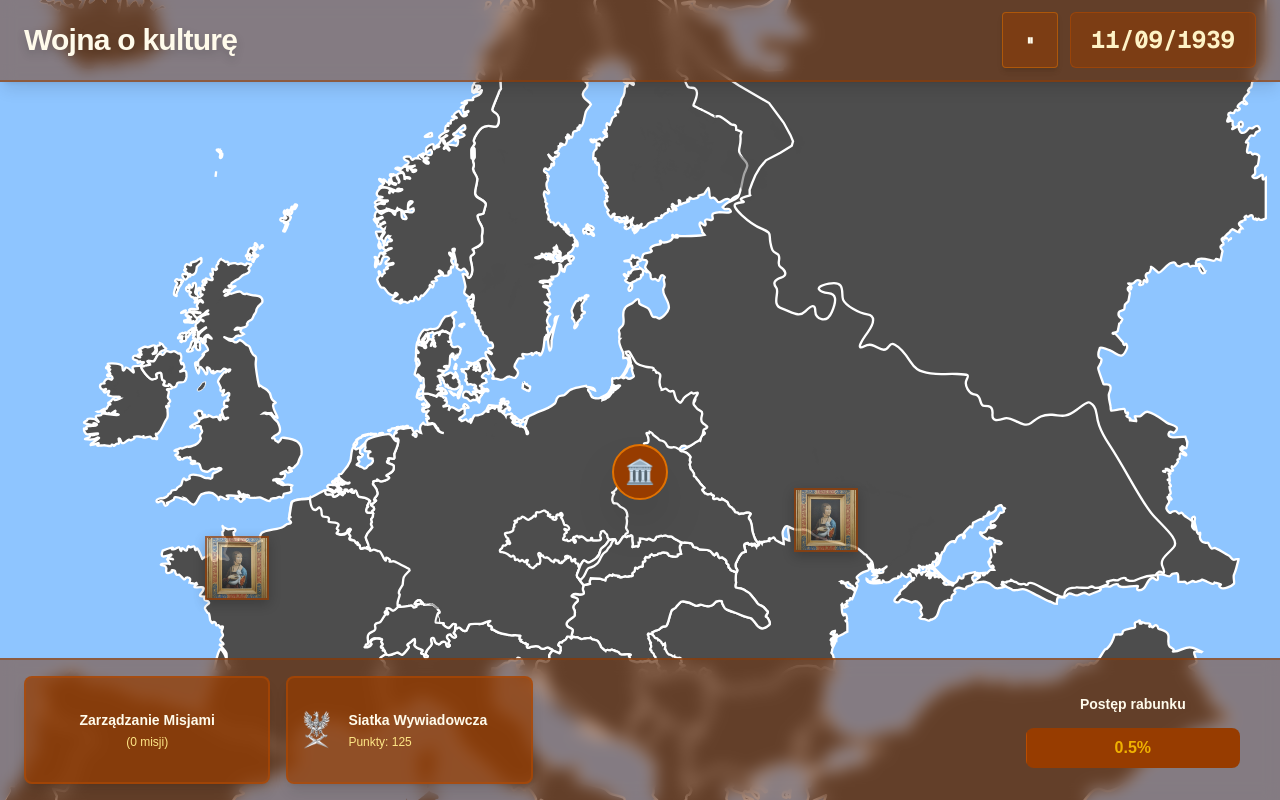
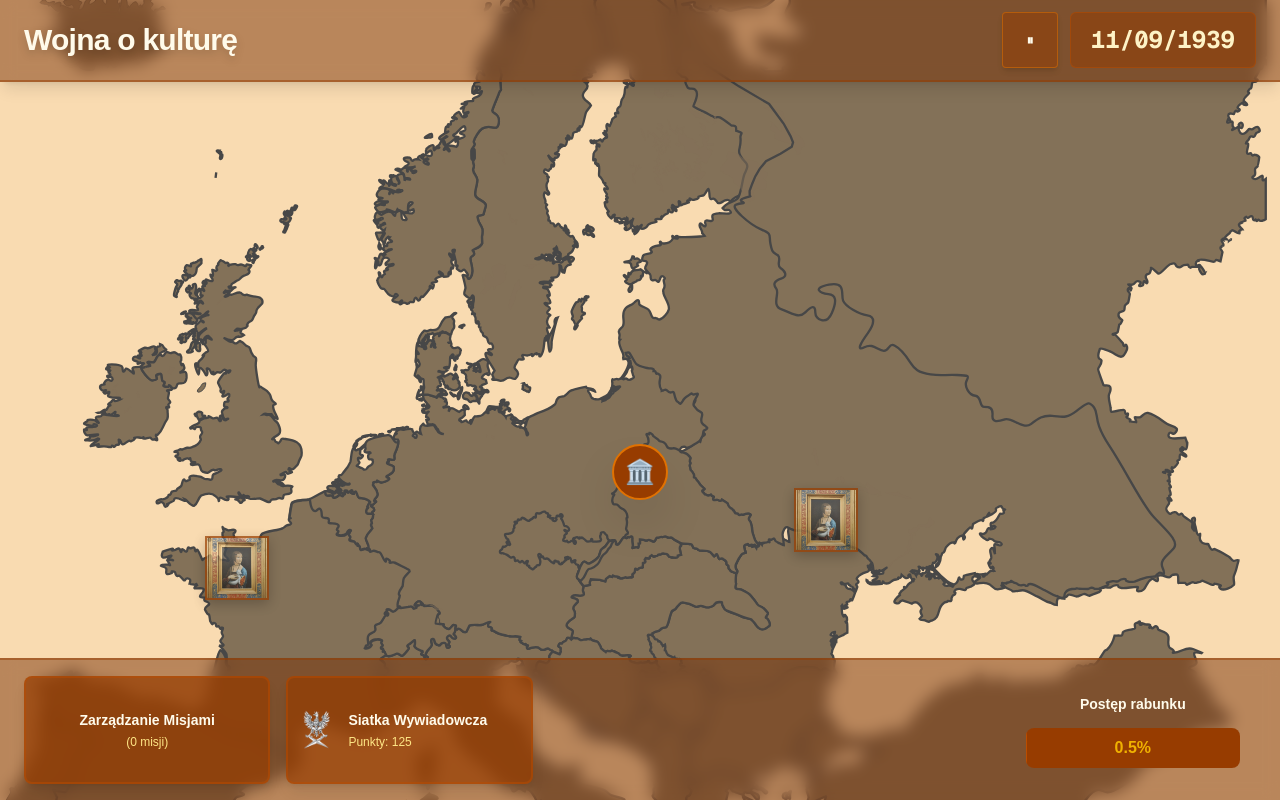
Before and after one commit to JaQubus/OneLastHack, a Next.js app: page /map in a window 1280 px wide. Built offline with nearby package versions, Linux system fonts and the light colour scheme.

Commit message:
Change to new map graphic

```diff
--- a/app/map/page.tsx
+++ b/app/map/page.tsx
@@ -517,7 +517,7 @@ export default function MapPage() {
       {/* Full Screen Map */}
       <div className="absolute inset-0 bg-blue-300">
         <Image
-          src="/map.svg"
+          src="/map-new.svg"
           alt="Mapa operacyjna Europy"
           fill
           className="object-cover pointer-events-none"
```
Also changed, not shown: public/map-new.svg (added).
